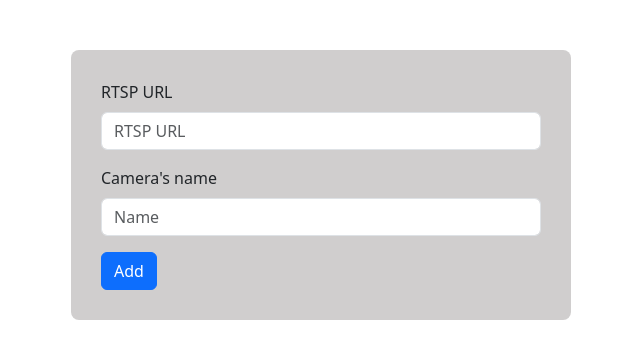
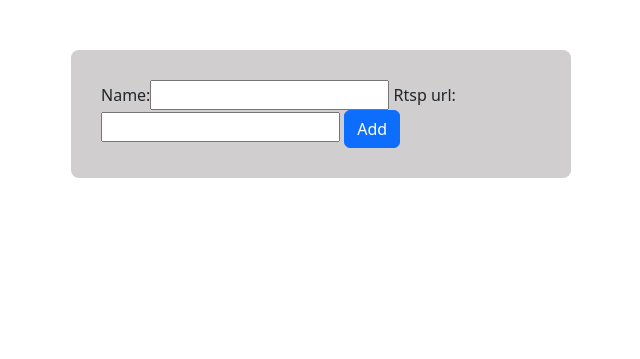
Before and after one commit to LimpingCoronation/cunfo, a Django app: page /manage/add_cam/ in a window 1280 px wide. Shown: the part 50-409 px from the top of the page, without its empty margins (319-959 px from the left). Run offline with Django 3.2, Linux system fonts and the light colour scheme; the visitor is signed in with stand-in values (Sample User, id 1); some libraries are stand-ins or nearby versions.

Commit message:
Some bags fixed

```diff
--- a/camanagement/templates/camanagement/add_cam.html
+++ b/camanagement/templates/camanagement/add_cam.html
@@ -9,15 +9,9 @@
     <main class="main">
         <div class="main__block">
             <form action="{% url 'camanagement:add_cam' %}" method="post">
-                <div class="mb-3">
-                    <label for="rtsp_url_id" class="form-label">RTSP URL</label>
-                    <input type="text" class="form-control" id="rtsp_url_id" placeholder="RTSP URL">
-                </div>
-                <div class="mb-3">
-                    <label for="name_id" class="form-label">Camera's name</label>
-                    <input type="text" class="form-control" id="name_id" placeholder="Name">
-                </div>
-                <button class="btn btn-primary">Add</button>
+                {% csrf_token %}
+                {{ form }}
+                <button class="btn btn-primary" type="submit">Add</button>
             </form>
         </div>
     </main>
--- a/camanagement/templates/camanagement/launch_hls.html
+++ b/camanagement/templates/camanagement/launch_hls.html
@@ -8,10 +8,11 @@
 {% block content %}
     <main class="main">
         <div class="main__block">
-            <form action="{% url 'camanagement:launch_hls' %}">
+            <form action="{% url 'camanagement:launch_hls' %}" method="post">
+                {% csrf_token %}
                 <label for="{{ form.name.id_for_label }}" class="form-label">Name: </label>
                 {{ form.name }}
-                <button class="btn btn-primary">Launch</button>
+                <button class="btn btn-primary" type="submit">Launch</button>
             </form>
         </div>
     </main>
--- a/camanagement/views.py
+++ b/camanagement/views.py
@@ -28,7 +28,7 @@ def add_cam(request):
             cam.save()
             return HttpResponseRedirect(reverse('camanagement:add_cam'))
         else:
-            return render(request, 'camanagement/add_cam.html', context=context)
+            return render(request, 'camanagement/add_cam.html', context={'form': CameraForm()})
     else:
         context = {
             'form': CameraForm()
--- a/cunfo/urls.py
+++ b/cunfo/urls.py
@@ -20,7 +20,7 @@ from common.ip_filter import ip_filter
 from camanagement.views import index
 
 urlpatterns = [
-    path('admin/', ip_filter(admin.site.urls)),
+    path('admin/', admin.site.urls),
     path('', ip_filter(index), name='index'),
     path('users/', include('users.urls', namespace='users')),
     path('manage/', include('camanagement.urls', namespace='camanagement')),
```
Also changed, not shown: 1 other file.
